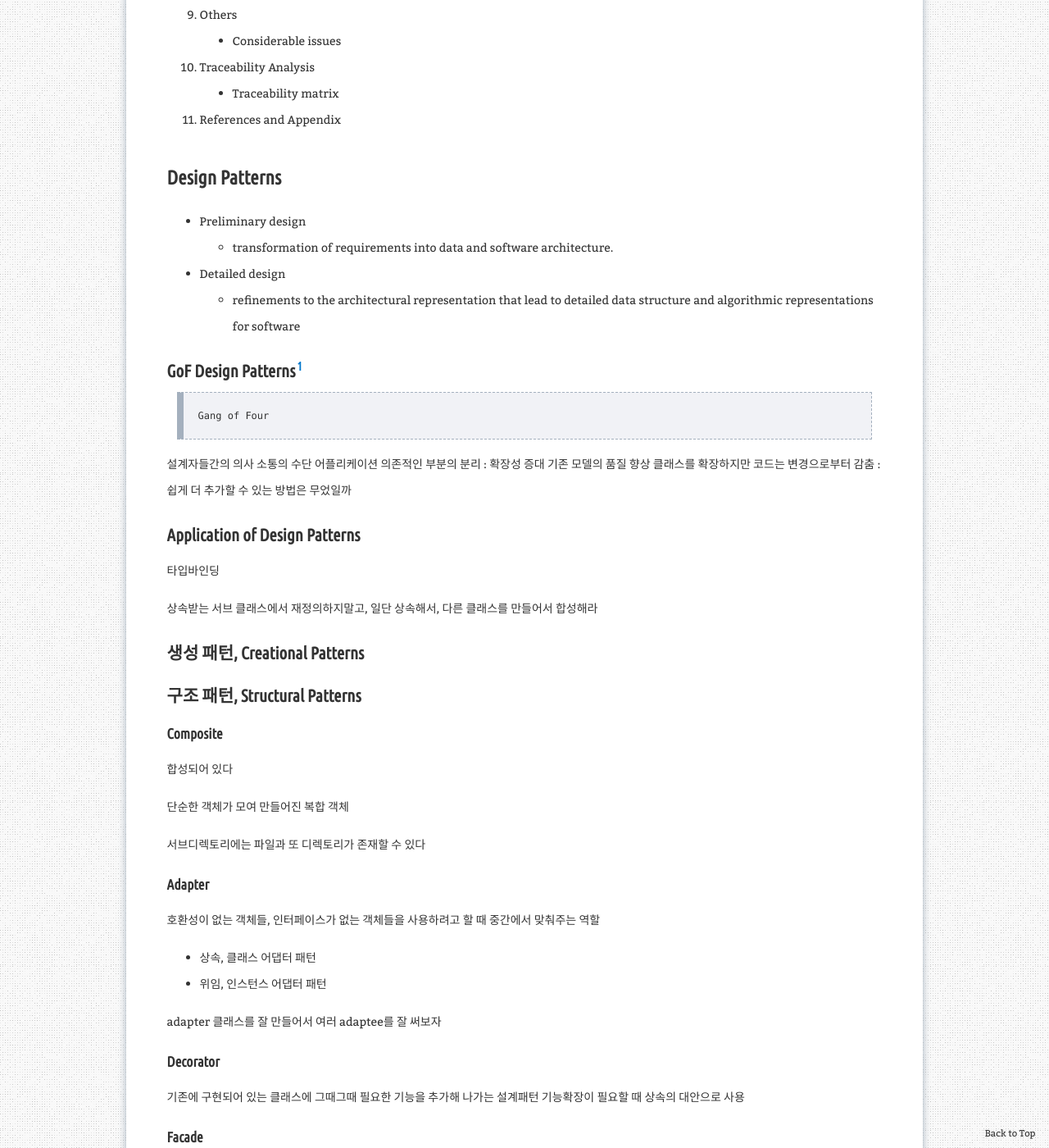
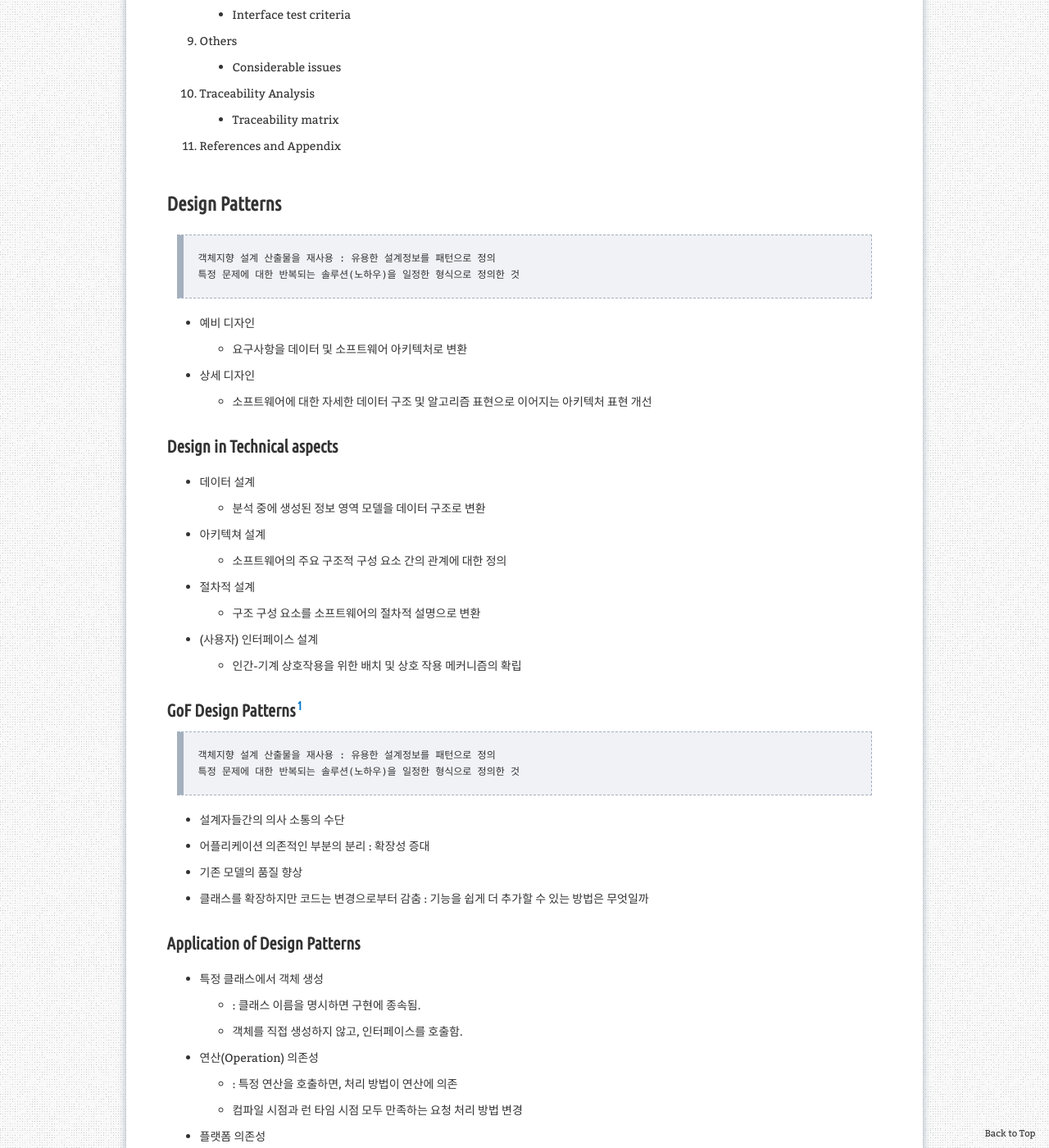
Before and after one commit to aristohyun/aristohyun.github.io, a Jekyll site: the page built from _posts/2021-11-08-SE_07.md, in a window 1280 px wide and 1400 px high, scrolled down 18422 px. Shown: the whole window at 82% size. Built offline with Jekyll 4.4.1, drawn with Linux system fonts in a browser that asks for light colours; comment, search, counter and statistics services are not loaded; some of the changed text lies outside the part shown.

Commit message:
Update 2021-11-08-SE_07.md

```diff
--- a/_posts/2021-11-08-SE_07.md
+++ b/_posts/2021-11-08-SE_07.md
@@ -514,34 +514,136 @@ Server-based architecture
 
 ## Design Patterns
 
-- Preliminary design
-    - transformation of requirements into data and software architecture.
-- Detailed design
-    - refinements to the architectural representation that lead to detailed data structure and algorithmic representations for software
+> 객체지향 설계 산출물을 재사용 : 유용한 설계정보를 패턴으로 정의
+> 특정 문제에 대한 반복되는 솔루션(노하우)을 일정한 형식으로 정의한 것
+
+- 예비 디자인
+    - 요구사항을 데이터 및 소프트웨어 아키텍처로 변환
+- 상세 디자인
+    - 소프트웨어에 대한 자세한 데이터 구조 및 알고리즘 표현으로 이어지는 아키텍처 표현 개선
+
+### Design in Technical aspects
+
+- 데이터 설계
+  - 분석 중에 생성된 정보 영역 모델을 데이터 구조로 변환
+- 아키텍쳐 설계
+  - 소프트웨어의 주요 구조적 구성 요소 간의 관계에 대한 정의
+- 절차적 설계
+  - 구조 구성 요소를 소프트웨어의 절차적 설명으로 변환
+- (사용자) 인터페이스 설계
+  - 인간-기계 상호작용을 위한 배치 및 상호 작용 메커니즘의 확립
 
 ### GoF Design Patterns[^GoF]
 
-> Gang of Four
+> 객체지향 설계 산출물을 재사용 : 유용한 설계정보를 패턴으로 정의
+> 특정 문제에 대한 반복되는 솔루션(노하우)을 일정한 형식으로 정의한 것
 
-설계자들간의 의사 소통의 수단
-어플리케이션 의존적인 부분의 분리 : 확장성 증대
-기존 모델의 품질 향상
-클래스를 확장하지만 코드는 변경으로부터 감춤 : 쉽게 더 추가할 수 있는 방법은 무었일까
+- 설계자들간의 의사 소통의 수단
+- 어플리케이션 의존적인 부분의 분리 : 확장성 증대
+- 기존 모델의 품질 향상
+- 클래스를 확장하지만 코드는 변경으로부터 감춤 : 기능을 쉽게 더 추가할 수 있는 방법은 무엇일까
 
 
 [^GoF]: Erich Gamma, Richard Helm, Ralph Johnson, John Vlissides가 제안
 
 ### Application of Design Patterns
 
-타입바인딩
+- 특정 클래스에서 객체 생성
+  - : 클래스 이름을 명시하면 구현에 종속됨.
+  - 객체를 직접 생성하지 않고, 인터페이스를 호출함.
+- 연산(Operation) 의존성
+  - : 특정 연산을 호출하면, 처리 방법이 연산에 의존
+  - 컴파일 시점과 런 타임 시점 모두 만족하는 요청 처리 방법 변경
+- 플랫폼 의존성
+  - : 플랫폼 의존적인 인터페이스는 재사용성이 저하됨.
+  - 플랫폼 종속성을 제거하기 위한 인터페이스 생성
+- 객체 구현 혹은 알고리즘 의존성
+  - : 객체(혹은 알고리즘)가 변경되면 응용 객체도 변경
+  - 구현 (혹은 알고리즘) 객체와 응용 객체를 분리
+- 서브 클래스를 통한 기능 확장
+  - : 상속 구조에 대한 이해 필요
+  - 서브 클래스를 확장하지 않고, 다른 객체와의 합성을 통해 기능 생성
+- 클래스 변경의 어려움
+  - : 한 클래스 변경이 다수 클래스에 영향을 미칠때
+  - 인터페이스 클래스를 두어 변경 영향을 최소화
 
-상속받는 서브 클래스에서 재정의하지말고, 일단 상속해서, 다른 클래스를 만들어서 합성해라
 
 ### 생성 패턴, Creational Patterns
 
+> <red>객체 생성 관련 패턴</red>
+
+- 객체 생성 및 변경으로 인한 시스템 영향 최소화
+- 객체의 생성 및 참조에 대한 추상
+
+#### factory
+
+인스턴스를 만드는 공장
+
+template method 패턴을 사용하여 인스턴스를 생성
+
+객체를 생성하는 인터페이스와 실제 객체를 생성 클래스 분리
+- 상위 클래스: 인스턴스를 만드는 방법만 결정
+- 하위 클래스: 인스턴스를 생성
+
+객체를 생성하는 시점은 알지만, 어떤 객체를 생성해야 할지 알 수 없을 때, 객체 생성을 하위 클래스에 위임하여 해결
+
+
+#### singleton
+
+정확히 하나의 요소만 갖는 집합
+
+특정 클래스의 객체가 오직 한 개만 존재하도록 보장
+
+동일한 자원이나 데이터를 공유하여 처리하는 객체가 여러 개 만들어질 필요가 없을 경우 주로 이용
+
+예; 네트워크 프린터
+
+#### prototype
+
+인스턴스를 복제하여 사용하는 구조
+
+처음부터 일반적인 prototype(인스턴스)을 만들어 놓고 그것을 복사한 후 필요한 부분만 수정
+
+#### builder
+
+복잡한 인스턴스를 조립하여 만드는 구조
+
+복합 객체를 생성할 때
+- 객체를 생성하는 방법(과정)과 객체를 구현(표현)하는 방법으로 분리
+
+동일한 생성 절차에서 서로 다른 표현 결과를 만들 수 있음
+
+여러개의 concreteBuilder들을 추상화하여 builder 추상 클래스를 만들고, 추상 클래스는 구체 클래스의 메서드를 결정
+
+director 클래스는 construct 메서드를 하나 가지고 있고, 그 메서드를 사용해서 어떤 구체 클래스가 선택 되는지 결정
+
+
+#### abstract factory
+
+여러 개의 concrete Product를 추상화시킨 것
+
+구체적인 구현은 concreteProduct 클래스에서 이루어짐
+
+사용자에게 인터페이스(API)를 제공하고, 인터페이스만 사용해서 부품을 조립하여 만듬
+
 ### 구조 패턴, Structural Patterns
 
+> 프로그램 내의 자료구조나 인터페이스 구조 등 <red>프로그램 구조 설계 패턴</red>
+
+- 클래스/객체들의 합성을 통해서 더 큰 구조를 생성
+- 규모가 큰 복잡한 시스템의 구조를 변경이 용이하도록 지원
+
 #### Composite
+
+부분(Part) – 전체(Whole) 상속구조를 갖는 트리 구조 패턴
+
+사용자가 단일 객체와 복합 객체 모두 동일하게 다루도록 한 것
+
+재귀적인 구조를 만들기 위한 설계 패턴
+
+사용 예시
+- 디렉토리 구조를 표현하고자 할 때
+- 회사의 조직도를 나타내고자 할 때
 
 합성되어 있다
 
@@ -551,7 +653,7 @@ Server-based architecture
 
 #### Adapter
 
-호환성이 없는 객체들, 인터페이스가 없는 객체들을 사용하려고 할 때 중간에서 맞춰주는 역할
+기존의 호환성이 없는 객체들, 인터페이스가 없는 객체들을 재사용하려고 할 때 중간에서 맞춰주는 역할
 
 - 상속, 클래스 어댑터 패턴
 - 위임, 인스턴스 어댑터 패턴
@@ -561,23 +663,38 @@ adapter 클래스를 잘 만들어서 여러 adaptee를 잘 써보자
 #### Decorator
 
 기존에 구현되어 있는 클래스에 그때그때 필요한 기능을 추가해 나가는 설계패턴
+
 기능확장이 필요할 때 상속의 대안으로 사용
 
 #### Facade
 
 클라이언트 - 서버에서 클라이언트가 여러개를 관리해야 할 때
+
 facade 클래스를 만들어서 메인은 facade만 사용하고, facade에서 하위 클래스들을 모두 관리
+
+facade라는 객체를 세워놓음으로써 복잡한 관계를 정리한 것
+
 
 #### Proxy
 
 대신 처리, 시간이 오래걸리는 일 들
 
+복잡하거나 생성하는데 오래 걸리는 객체를 좀 더 간단한 객체로 표현하기 위해 필요할 때까지 객체 생성을 보류
+
+별도의 프로세스를 두어 운영하는 것
+
 ### 행위 패턴, Behavioral Patterns
+
+- 반복적으로 사용되는 객체들의 <red>상호작용을 패턴화</red>
+- 클래스/객체의 상호작용 방법과 책임에 대한 분산 방법
+  - 객체의 기능은 변하지 않지만 일을 처리하는 방법이 달라질 때
+  - 행위를 다른 객체로 옮기거나 알고리즘을 대체하는 경우
+  - 메시지 교환과 관련된 것
+
 
 #### Iterator
 
-> 일반화를 시키자
-> 반복이 필요한 자료구조를 모두 동일한 인터페이스를 통해 접근
+반복이 필요한 자료구조를 모두 동일한 인터페이스를 통해 접근 : 일반화
 
 - 반복에 사용되는 자료구조
     - 배열, 리스트, Set, Map 등
@@ -592,7 +709,9 @@ facade 클래스를 만들어서 메인은 facade만 사용하고, facade에서
 대상 객체마다 변경되면 알려주는 객체를 만들어야하고, 모니터링 해야하는데,
 
 이 모니터링 대상이 많아지면, 객체가 많아짐
+
 일반화를 시켜서 추상 클래스를 만들고,
+
 인터페이스 별로 하나만 만들어 연결해주면 사용자 입장에서는 더 편리함
 
 #### Strategy
```
